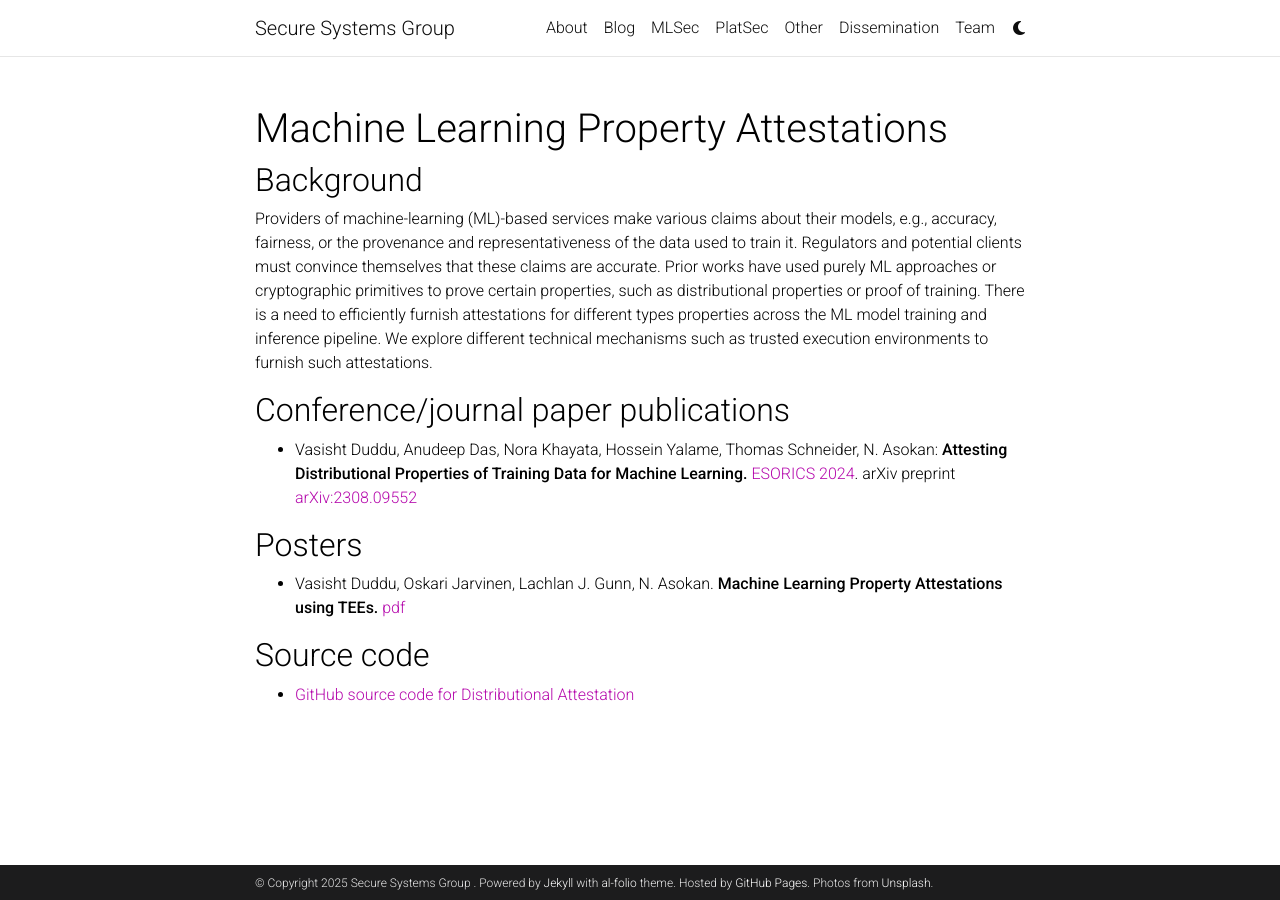
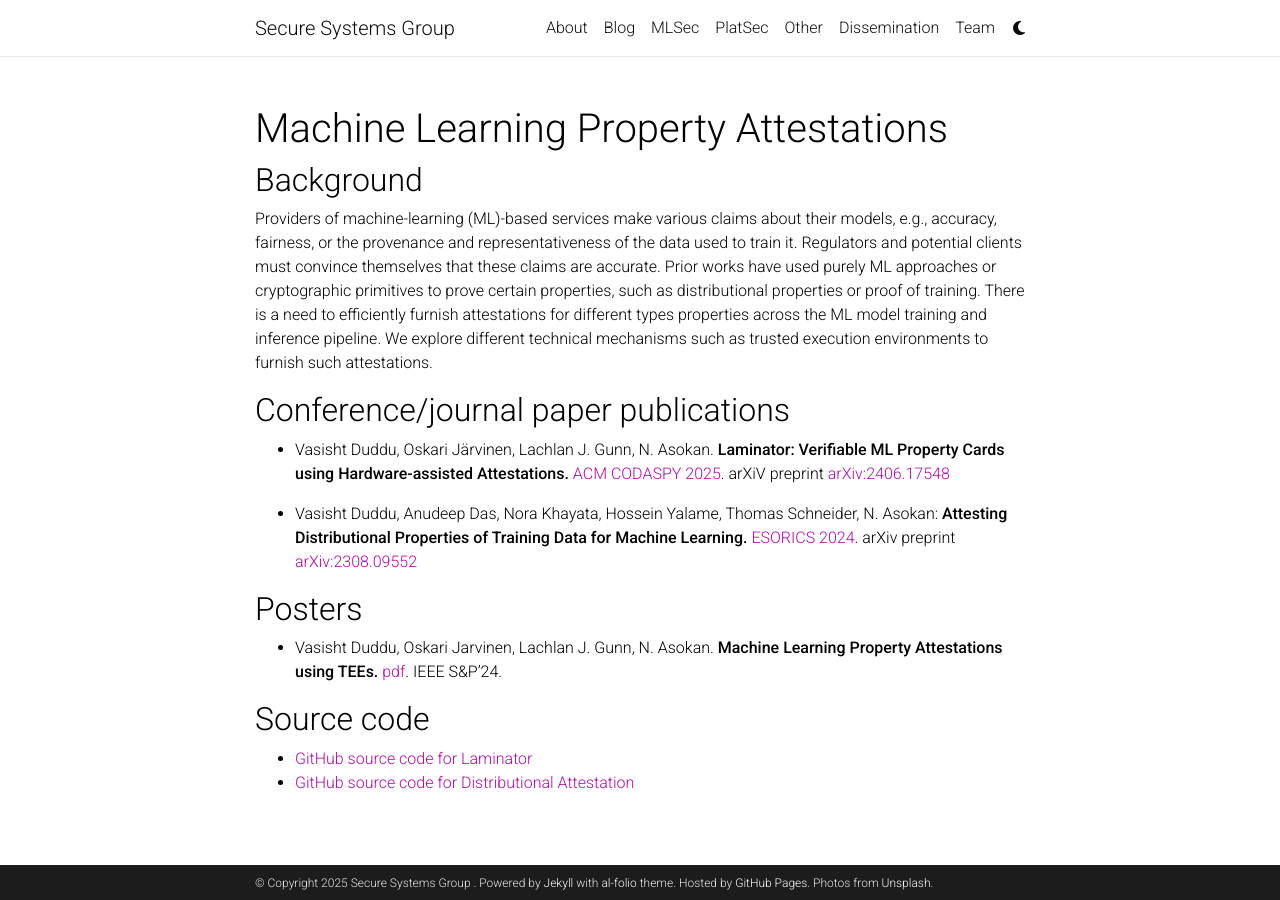
Before and after one commit to ssg-research/ssg-research.github.io, a Jekyll site: the page built from _projects/mlsec/mlattestation.md, in a window 1280 px wide. Built offline with Jekyll 4.4.1, drawn with Linux system fonts in a browser that asks for light colours; comment, search, counter and statistics services are not loaded; a style sheet for code colours, icons or effects is not loaded.

Commit message:
Update mlattestation.md

```diff
--- a/_projects/mlsec/mlattestation.md
+++ b/_projects/mlsec/mlattestation.md
@@ -19,13 +19,15 @@ We explore different technical mechanisms such as trusted execution environments
 
 ## Conference/journal paper publications
 
+- Vasisht Duddu, Oskari Järvinen, Lachlan J. Gunn, N. Asokan. **Laminator: Verifiable ML Property Cards using Hardware-assisted Attestations.** [ACM CODASPY 2025](https://www.codaspy.org/2025/). arXiV preprint [arXiv:2406.17548](https://arxiv.org/abs/2406.17548)
+
 - Vasisht Duddu, Anudeep Das, Nora Khayata, Hossein Yalame, Thomas Schneider, N. Asokan: **Attesting Distributional Properties of Training Data for Machine Learning.** [ESORICS 2024](https://esorics2024.org/). arXiv preprint [arXiv:2308.09552](https://arxiv.org/abs/2308.09552)
 
 ## Posters
 
-- Vasisht Duddu, Oskari Jarvinen, Lachlan J. Gunn, N. Asokan. **Machine Learning Property Attestations using TEEs.** [pdf](../../assets/pdf/mlsec/AttestedML_poster.pdf)
+- Vasisht Duddu, Oskari Jarvinen, Lachlan J. Gunn, N. Asokan. **Machine Learning Property Attestations using TEEs.** [pdf](../../assets/pdf/mlsec/AttestedML_poster.pdf). IEEE S&P'24.
 
 ## Source code
 
-
+- [GitHub source code for Laminator](https://github.com/ssg-research/laminator)
 - [GitHub source code for Distributional Attestation](https://github.com/ssg-research/distribution-attestation)
```
